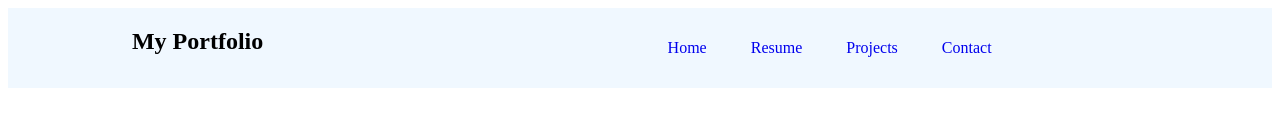
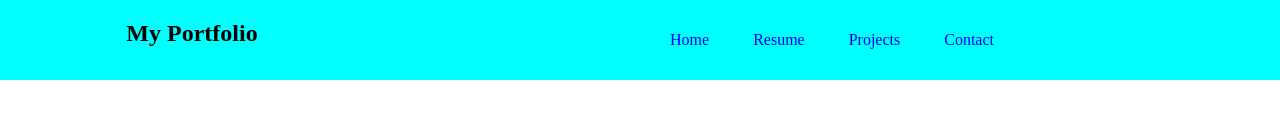
Before and after one commit to champagnekamal/akashkamalportfolio, a plain HTML site: page index.html in a window 1280 px wide. Shown: the top 132 px of the page. Drawn offline with Linux system fonts and the light colour scheme; grey boxes are pictures that could not be loaded.

Commit message:
Update index.html

```diff
--- a/index.html
+++ b/index.html
@@ -2,8 +2,11 @@
 
 <head>
     <style>
+        body {
+        margin: 0%;
+        }
         #header {
-            background-color: aliceblue;
+            background-color: aqua;
             height: 80px;
         }
 
```
